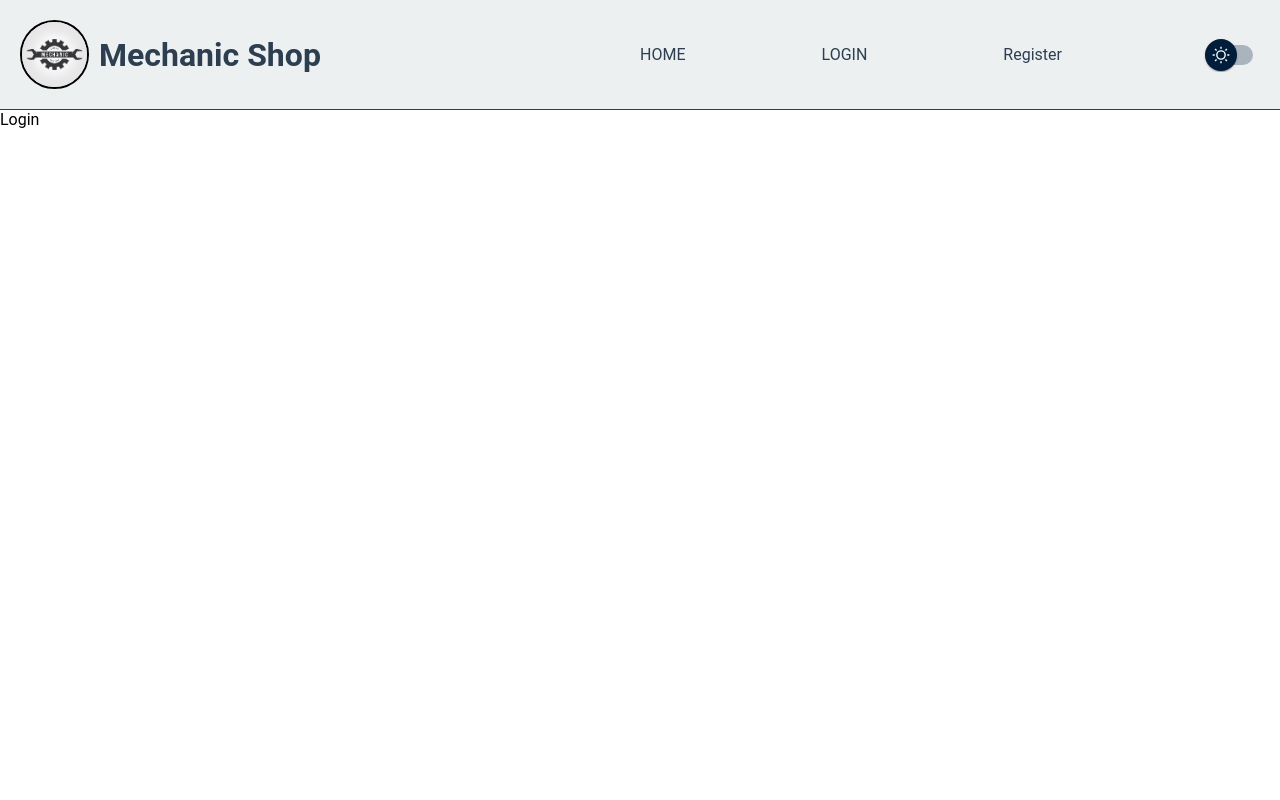
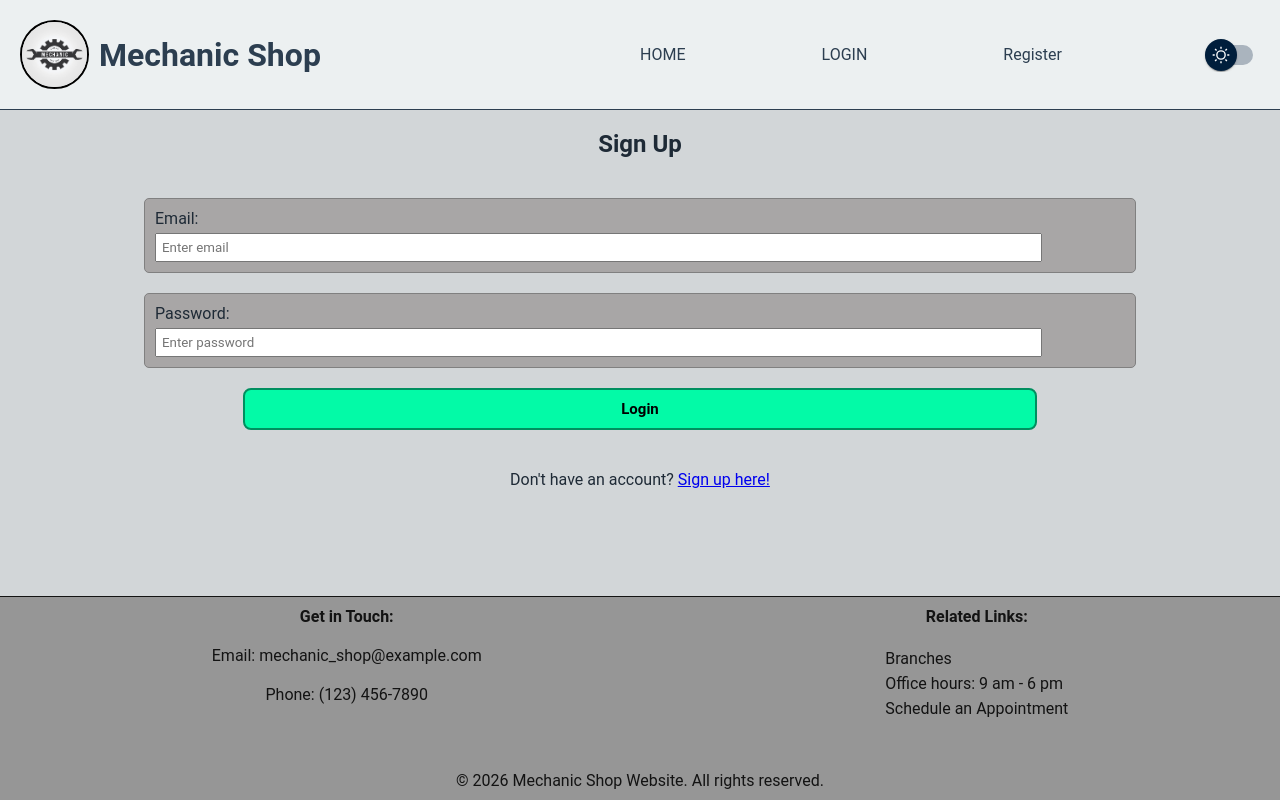
Before and after one commit to hodajahangiri/React-Mechanic-User-CRUD, a React (Vite) app: page /login in a window 1280 px wide. Built offline with nearby package versions, Linux system fonts and the light colour scheme.

Commit message:
Add Login Page to the project to let mechanic to logIn and handle the navbar to show correct links. Also in Home page if user doesn't log in go to login page.

```diff
--- a/src/App.jsx
+++ b/src/App.jsx
@@ -1,4 +1,4 @@
-import { Routes, Route } from "react-router-dom";
+import { Routes, Route, Navigate } from "react-router-dom";
 import Home from './pages/Home/Home';
 import Login from './pages/Login/Login';
 import Register from "./pages/Register/Register";
@@ -6,20 +6,34 @@ import Profile from "./pages/Profile/Profile";
 import UpdateProfile from "./pages/UpdateProfile/UpdateProfile";
 import Header from "./components/Header/Header";
 import NotFound from "./pages/NotFound/NotFound";
+import Footer from "./components/Footer/Footer";
+import { useTheme } from "./contexts/ThemeContext";
+import { useAuth } from "./contexts/AuthContext";
 
 function App() {
+
+  const { isDarkMode } = useTheme();
+  const { isAuthenticated } = useAuth();
+
   return (
-    <>
+    <div style={{display: "flex", flexDirection: "column", height:"100vh",background: isDarkMode ? "#1e2a36" : "#d2d6d8", color:isDarkMode ? "#d2d6d8" : "#1e2a36" }}>
       <Header/>
       <Routes>
-        <Route path="/" element={<Home />} />
+        <Route path="/" element={
+          isAuthenticated ? (
+            <Home/>
+          ) : (
+            <Navigate replace to="/login" /> // Redirect to login page
+          )
+        } />
         <Route path="/login" element={<Login />} />
         <Route path="/register" element={<Register />} />
         <Route path="/profile" element={<Profile />} />
         <Route path="/profile/update" element={<UpdateProfile />} />
         <Route path="*" element={<NotFound />} />
       </Routes>
-    </>
+      <Footer/>
+    </div>
   )
 }
 
--- /dev/null
+++ b/src/components/LoginForm/LoginForm.css
@@ -0,0 +1,27 @@
+.LoginFormContainer {
+  display: flex;
+  flex-direction: column;
+  flex-wrap: wrap;
+  align-items: center;
+  gap: 40px;
+}
+
+.LoginForm {
+  display: flex;
+  flex-direction: column;
+  width: 80%;
+  gap: 20px;
+}
+
+.fieldset-style {
+  border-radius: 5px;
+  background-color: rgb(168, 166, 166);
+  border: 1px solid gray;
+  padding: 10px;
+}
+
+.fieldset-style input {
+  width: 90%;
+  padding: 5px;
+  margin-top: 5px;
+}
--- /dev/null
+++ b/src/components/LoginForm/LoginForm.jsx
@@ -0,0 +1,63 @@
+import { useState } from "react";
+import { useAuth } from "../../contexts/AuthContext";
+import { Link, useNavigate } from "react-router-dom";
+import './LoginForm.css'
+
+function LoginForm() {
+
+    const navigate = useNavigate();
+
+    const [credentialData, setCredentialData] = useState({
+        email: "",
+        password: ""
+    });
+
+    const { login } = useAuth();
+
+    const handleChange = event => {
+        const { name, value } = event.target;
+        setCredentialData(prevData => ({ ...prevData, [name]: value }));
+    }
+
+    const handleSubmit = async (event) => {
+        event.preventDefault();
+        // Check for not sending empty object
+        if(credentialData.email === "" || credentialData.password === ""){
+            alert("Please Fill Out All fields...")
+        }else{
+            await login(credentialData);
+                navigate('/');
+        };
+    };
+
+    return (
+        <div className="LoginFormContainer">
+            <h2>Sign Up</h2>
+            <form className="LoginForm" onSubmit={handleSubmit}>
+                <div className="fieldset-style">
+                    <legend>Email:  </legend>
+                    <input type="email"
+                        name="email"
+                        id="email"
+                        placeholder='Enter email'
+                        required
+                        onChange={handleChange}
+                        value={credentialData.email} />
+                </div>
+                <div className="fieldset-style">
+                    <legend>Password:  </legend>
+                    <input type="password"
+                        name="password"
+                        placeholder='Enter password'
+                        required
+                        onChange={handleChange}
+                        value={credentialData.password} />
+                </div>
+                <button className="submitBtn" type="submit">Login</button>
+            </form>
+            <p>Don't have an account? <Link to='/register'>Sign up here!</Link></p>
+        </div>
+    )
+}
+
+export default LoginForm
--- a/src/contexts/AuthContext.jsx
+++ b/src/contexts/AuthContext.jsx
@@ -28,26 +28,36 @@ export const AuthProvider = ({ children }) => {
   }, []);
 
   // Login function
-  const login = async (email, password) => {
+  const login = async (credentialData) => {
+    console.log(credentialData);
+    try{
 const response = await fetch(`${ApiUrl}mechanics/login`, {
       method: 'POST',
       headers: {
         'Content-Type': 'application/json'
       },
       body: JSON.stringify({
-        email: email,
-        password: password
+        email: credentialData.email,
+        password: credentialData.password
       })
     });
 
     console.log("Response");
+    if(response.ok){
       const loginData = await response.json();
       console.log('Token data:', loginData);
-
       setMechanicToken(loginData.token);
       setMechanic(loginData.mechanic_data);
       localStorage.setItem("mechanicToken", loginData.token);
       localStorage.setItem("mechanic", JSON.stringify(loginData.mechanic_data)); //transforming the user into json readable string
+    }else{
+      alert("Error: Invalid Email or Password")
+    }
+    }catch(error){
+      alert("Error: ", {error})
+    }
+
+
   }
 
 
--- a/src/index.css
+++ b/src/index.css
@@ -4,3 +4,14 @@
   font-family: "Roboto", sans-serif;
   font-optical-sizing: auto;
 }
+
+.submitBtn{
+  background-color: rgb(3, 250, 167);
+  border-radius: 8px;
+  border: 2px solid rgb(0, 143, 95);
+  padding: 10px;
+  width: 80%;
+  align-self: center;
+  font-size: 15px;
+  font-weight:bold;
+}
--- a/src/pages/Home/Home.jsx
+++ b/src/pages/Home/Home.jsx
@@ -1,9 +1,11 @@
 import './Home.css';
 
+function Home() {
 
-function Home() {
   return (
-    <div>Home</div>
+    <div style={{flex: "1",padding:"20px"}}>
+      Home
+    </div>
   )
 }
 
--- a/src/pages/Login/Login.jsx
+++ b/src/pages/Login/Login.jsx
@@ -1,8 +1,11 @@
+import LoginForm from '../../components/LoginForm/LoginForm'
 import './Login.css'
 
 function Login() {
   return (
-    <div>Login</div>
+    <div style={{flex: "1",padding:"20px"}}>
+      <LoginForm/>
+    </div>
   )
 }
 
```
Lines whose indentation alone changed are shown as unchanged.
